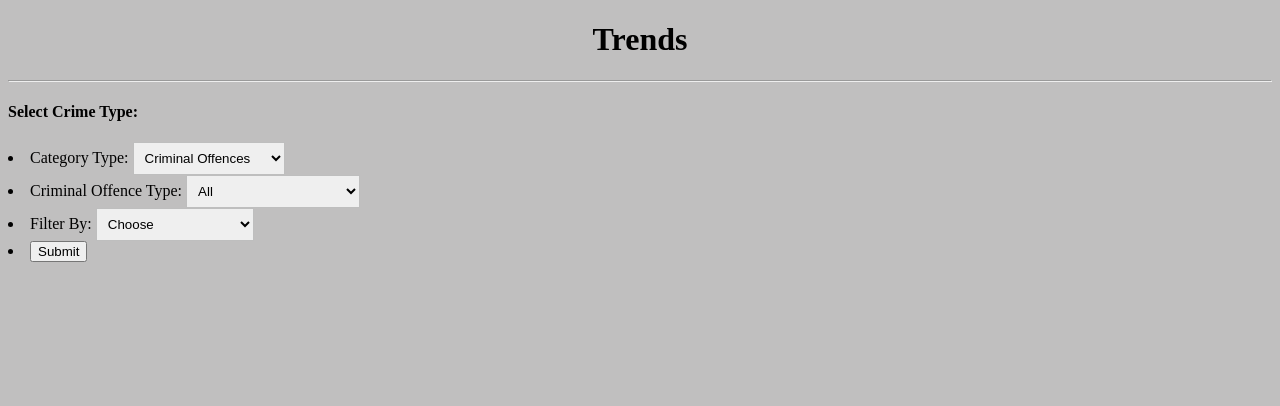
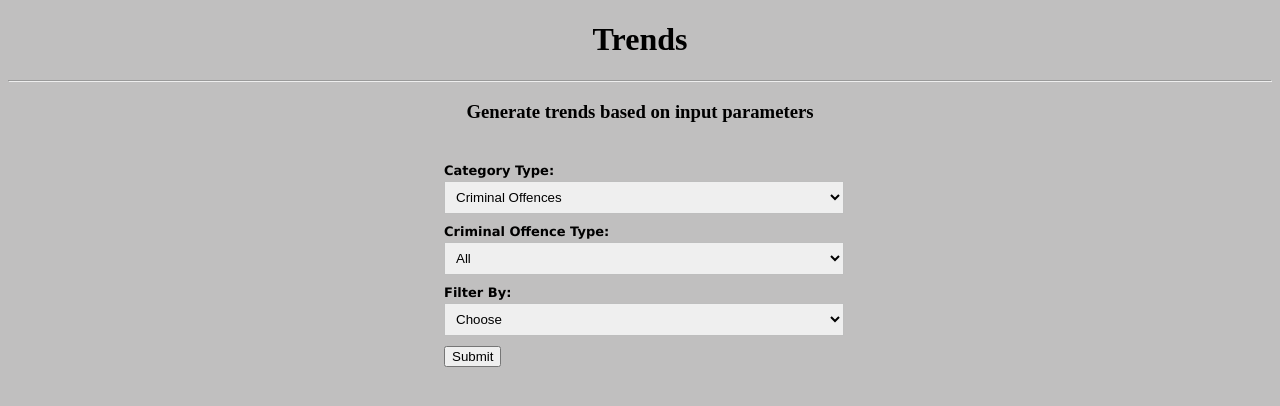
Before and after one commit to gayatrib12/campus-safety-indicator, a Flask app: page /trends in a window 1280 px wide. Shown: the top 406 px of the page. Run offline with Flask 2, Linux system fonts and the light colour scheme; some libraries are stand-ins or nearby versions.

Commit message:
Moved static files to base

```diff
--- a/backend/templates/base.html
+++ b/backend/templates/base.html
@@ -15,6 +15,9 @@
 <body bgcolor="#C0BFBF">
     <meta http-equiv="content-type" content="text/html; charset=utf-8" />
     <script src="https://cdnjs.cloudflare.com/ajax/libs/Chart.js/2.7.2/Chart.min.js"></script>
+    <script src="https://ajax.googleapis.com/ajax/libs/jquery/3.3.1/jquery.min.js"></script>
+    <script src='../static/js/typeahead.bundle.js'></script>
+    <script src='../static/js/bloodhound.min.js'></script>
     {% block content %}
     {% endblock %}
 </body>
--- a/backend/templates/trends.html
+++ b/backend/templates/trends.html
@@ -2,16 +2,12 @@
 
 {% block content %}
 
-    <script src="https://ajax.googleapis.com/ajax/libs/jquery/3.3.1/jquery.min.js"></script>
-    <script src='../static/js/Chart.min.js'></script>
-    <script src='../static/js/typeahead.bundle.js'></script>
-    <script src='../static/js/bloodhound.min.js'></script>
-
     <h3 >
 
-        <h4>Select Crime Type: </h4>
-        <form id="crimeform" action="/trends" method="post">
-            <li id = "category">
+        <div style="text-align:center">Generate trends based on input parameters</div>
+        <form class="form-group" id="crimeform" action="/trends" method="post">
+            <ul class="form-style-1">
+                <li id = "category" >
                     <label>Category Type:</label>
                     <select id="catdd" name="cat_type_input" class="field-select" >
                         <option value="CRIMINAL" selected="selected">Criminal Offences</option>
@@ -100,39 +96,39 @@
 
                 <li id = "sector" class="input_area">
                     <label>Sector of Institution:</label>
-                    <input type="checkbox" name="sector" value="1">Public, 4-year or above</input>
-                    <input type="checkbox" name="sector" value="2">Private non-profit, 4-year or above</input>
-                    <input type="checkbox" name="sector" value="3">Private for-profit , 4-year or above</input>
-                    <input type="checkbox" name="sector" value="4">Public, 2-year</input>
-                    <input type="checkbox" name="sector" value="5">Private non-profit, 2-year</input>
-                    <input type="checkbox" name="sector" value="6">Private for-profit, 2-year</input>
-                    <input type="checkbox" name="sector" value="7">Public, less-than-2-year</input>
-                    <input type="checkbox" name="sector" value="8">Private non-profit, less-than-2-year</input>
-                    <input type="checkbox" name="sector" value="9">Private for-profit, less-than-2-year</input>
-                    <input type="checkbox" name="sector" value="10">Administrative Unit Only</input>
+                    <input type="checkbox" name="sector" value="1">Public, 4-year or above</input><br>
+                        <input type="checkbox" name="sector" value="2">Private non-profit, 4-year or above</input><br>
+                        <input type="checkbox" name="sector" value="3">Private for-profit , 4-year or above</input><br>
+                        <input type="checkbox" name="sector" value="4">Public, 2-year</input><br>
+                        <input type="checkbox" name="sector" value="5">Private non-profit, 2-year</input><br>
+                        <input type="checkbox" name="sector" value="6">Private for-profit, 2-year</input><br>
+                        <input type="checkbox" name="sector" value="7">Public, less-than-2-year</input><br>
+                        <input type="checkbox" name="sector" value="8">Private non-profit, less-than-2-year</input><br>
+                        <input type="checkbox" name="sector" value="9">Private for-profit, less-than-2-year</input><br>
+                        <input type="checkbox" name="sector" value="10">Administrative Unit Only</input><br>
 
                 </li>
 
                 <li id = "level" class="input_area">
                     <label>Level of Institution:</label>
-                    <input type="checkbox" name="level" value="1,2,3">4-years or above</input>
-                    <input type="checkbox" name="level" value="4,5,6">2-4 years</input>
-                    <input type="checkbox" name="level" value="7,8,9">less-than-2-years</input>
+                        <input type="checkbox" name="level" value="1,2,3">4-years or above</input><br>
+                        <input type="checkbox" name="level" value="4,5,6">2-4 years</input><br>
+                        <input type="checkbox" name="level" value="7,8,9">less-than-2-years</input><br>
                 </li>
 
                 <li id = "control" class="input_area">
                     <label>Control of Institution:</label>
-                    <input type="checkbox" name="control" value="1,4,7">Public</input>
-                    <input type="checkbox" name="control" value="2,5,8">Private non-profit</input>
-                    <input type="checkbox" name="control" value="3,6,9">Private for-profit</input>
+                        <input type="checkbox" name="control" value="1,4,7">Public</input><br>
+                        <input type="checkbox" name="control" value="2,5,8">Private non-profit</input><br>
+                        <input type="checkbox" name="control" value="3,6,9">Private for-profit</input><br>
                 </li>
 
                 <li id = "location" class="input_area">
                     <label>Clery Geography:</label>
-                    <input type="checkbox" name="clerygeography" value="oncampus">On Campus</input>
-                    <input type="checkbox" name="clerygeography" value="noncampus">Non Campus</input>
-                    <input type="checkbox" name="clerygeography" value="publicproperty">Public Property</input>
-                    <input type="checkbox" name="clerygeography" value="reported">Reported by Local Police</input>
+                        <input type="checkbox" name="clerygeography" value="oncampus">On Campus</input><br>
+                        <input type="checkbox" name="clerygeography" value="noncampus">Non Campus</input><br>
+                        <input type="checkbox" name="clerygeography" value="publicproperty">Public Property</input><br>
+                        <input type="checkbox" name="clerygeography" value="reported">Reported by Local Police</input><br>
                 </li>
 
                 <li id = "state" class="input_area">
@@ -201,6 +197,9 @@
                 <li>
                     <button type="submit">Submit</button>
                 </li>
+                <br>
+                <canvas id="myChart" width="600" height="400" style="background-color:white;"></canvas>
+            </ul>
         </form>
 
     </h3>
@@ -356,6 +355,6 @@
     </script>
 
     <!-- bar chart canvas element -->
-    <canvas id="myChart" width="600" height="400" style="background-color:white;"></canvas>
+
 
 {% endblock %}
```
Lines whose indentation alone changed are shown as unchanged.
